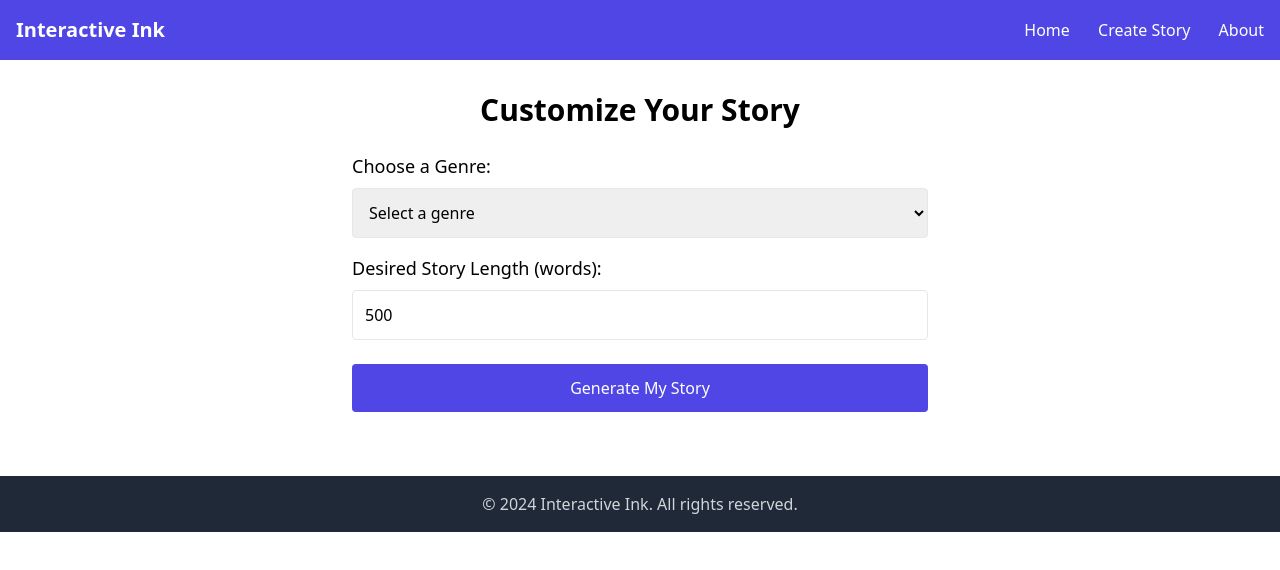
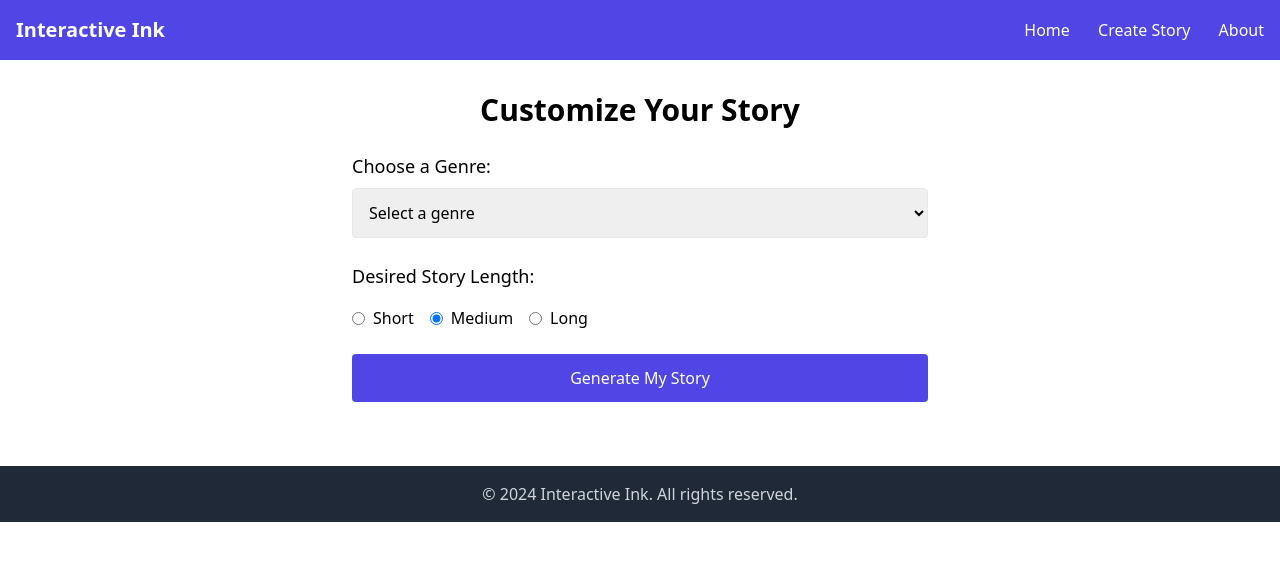
Before and after one commit to nwilson314/interactive-ink-frontend, a SvelteKit app: page /create in a window 1280 px wide. Shown: the top 570 px of the page. Built offline with nearby package versions, Linux system fonts and the light colour scheme.

Commit message:
connecting to backend API

```diff
--- /dev/null
+++ b/src/lib/config.ts
@@ -0,0 +1 @@
+export const API_BASE_URL = 'http://localhost:8000';
--- /dev/null
+++ b/src/lib/types.ts
@@ -0,0 +1,21 @@
+export enum Genre {
+    Action = 'Action',
+    Drama = 'Drama',
+    Comedy = 'Comedy',
+    Horror = 'Horror',
+    Fantasy = 'Fantasy',
+    SciFi = 'Sci-fi',
+    Romance = 'Romance',
+  }
+
+  export type LengthOption = 'Short' | 'Medium' | 'Long';
+
+  export const StoryLength: Record<LengthOption, number> = {
+    Short: 3,
+    Medium: 7,
+    Long: 15,
+  };
+
+  // Arrays for use in UI components
+  export const genres = Object.values(Genre);
+  export const lengthOptions: LengthOption[] = ['Short', 'Medium', 'Long'];
--- a/src/routes/create/+page.svelte
+++ b/src/routes/create/+page.svelte
@@ -1,19 +1,67 @@
 <script lang="ts">
-    let genres = ['Fantasy', 'Science Fiction', 'Mystery', 'Romance', 'Horror'];
-    let selectedGenre: string = '';
-    let storyLength: number = 500; // Update to enum
+    import {
+        Genre,
+        StoryLength,
+        type LengthOption,
+        genres,
+        lengthOptions
+    } from '$lib/types';
+    import { API_BASE_URL } from '$lib/config';
 
-    function handleSubmit() {
-        // Do nothing for now
-        console.log('Genre:', selectedGenre);
-        console.log('Length:', storyLength);
+    let selectedGenre: Genre | '' = '';
+    let selectedLengthOption: LengthOption = 'Medium'; // Default selection
+    let isLoading = false;
+
+
+    async function handleSubmit() {
+        if (!selectedGenre) {
+            alert('Please select a genre.');
+            return;
+        }
+
+        isLoading = true;
+
+        const payload = {
+            genre: selectedGenre,
+            length: selectedLengthOption,
+        };
+
+        try {
+            const response = await fetch(`${API_BASE_URL}/story/initiate`, {
+                method: 'POST',
+                headers: {
+                'Content-Type': 'application/json'
+                },
+                body: JSON.stringify({
+                genre: selectedGenre,
+                length: selectedLengthOption
+                })
+            });
+
+            if (!response.ok) {
+                const errorText = await response.text();
+                throw new Error(`HTTP error! Status: ${response.status} - ${errorText}`);
+            }
+
+            const data = await response.json();
+            console.log('API Response:', data);
+
+            // TODO: Handle the response (e.g., navigate to the story page)
+            alert('Story initiated successfully!');
+        } catch (error) {
+            console.error('Error initiating story:', error);
+            alert('An error occurred while initiating the story.');
+        } finally {
+            isLoading = false;
+        }
     }
   </script>
 
   <section class="max-w-xl mx-auto">
     <h2 class="text-3xl font-semibold mb-6 text-center">Customize Your Story</h2>
 
-    <div class="mb-4">
+    <!-- Genre Selection -->
+    <div class="mb-6">
         <label class="block text-lg mb-2">Choose a Genre:</label>
         <select bind:value={selectedGenre} class="w-full p-3 border rounded">
         <option value="" disabled selected>Select a genre</option>
@@ -23,20 +71,34 @@
         </select>
     </div>
 
+    <!-- Length Selection -->
     <div class="mb-6">
-      <label class="block text-lg mb-2">Desired Story Length (words):</label>
+        <label class="block text-lg mb-4">Desired Story Length:</label>
+        <div class="flex space-x-4">
+            {#each lengthOptions as option}
+            <label class="flex items-center">
                 <input
-        type="number"
-        bind:value={storyLength}
-        min="100"
-        class="w-full p-3 border rounded"
+                type="radio"
+                name="storyLength"
+                value={option}
+                bind:group={selectedLengthOption}
+                class="mr-2"
                 />
+                <span>{option}</span>
+            </label>
+            {/each}
+        </div>
     </div>
 
     <button
       on:click={handleSubmit}
       class="w-full bg-indigo-600 text-white p-3 rounded hover:bg-indigo-700 transition-colors"
+      disabled={isLoading}
     >
+    {#if isLoading}
+        Generating...
+    {:else}
         Generate My Story
+    {/if}
     </button>
   </section>
```
Lines whose indentation alone changed are shown as unchanged.
